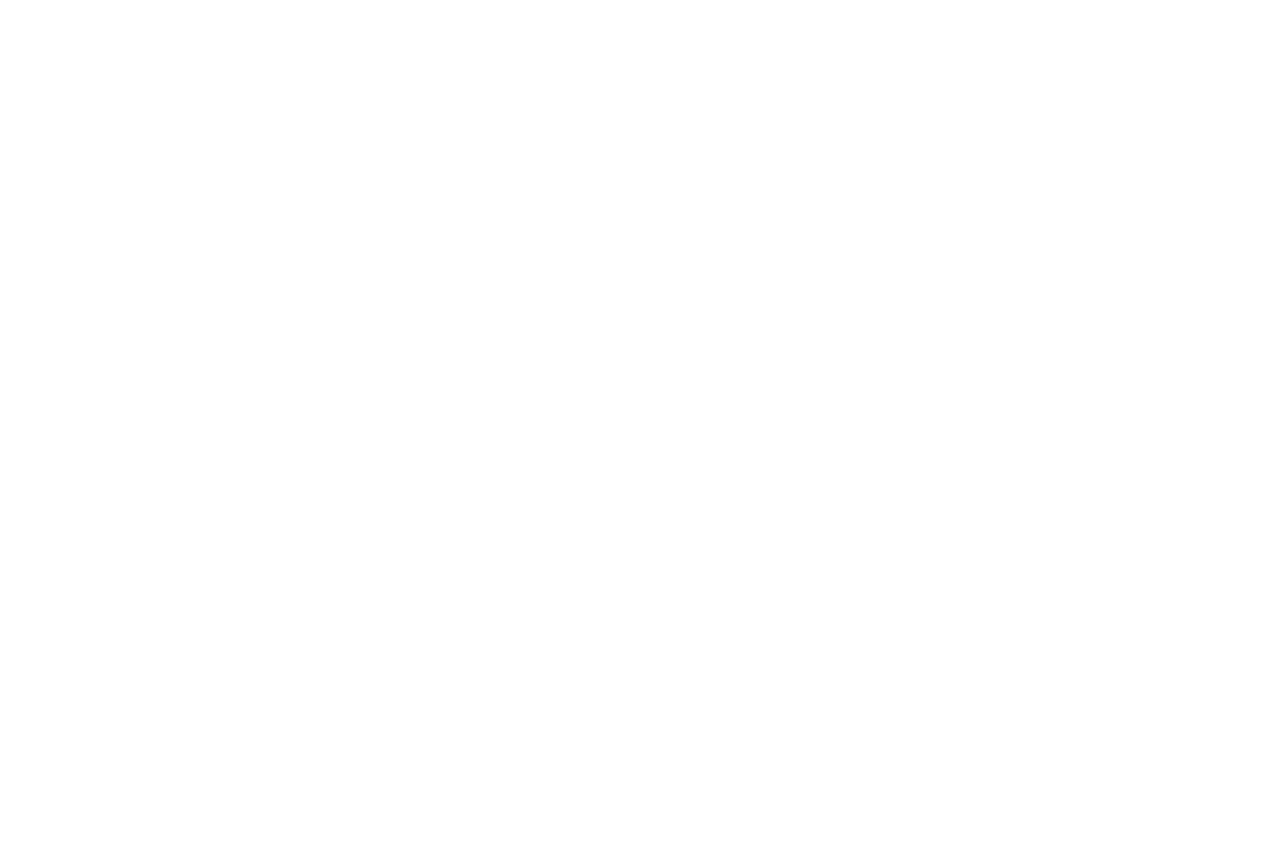
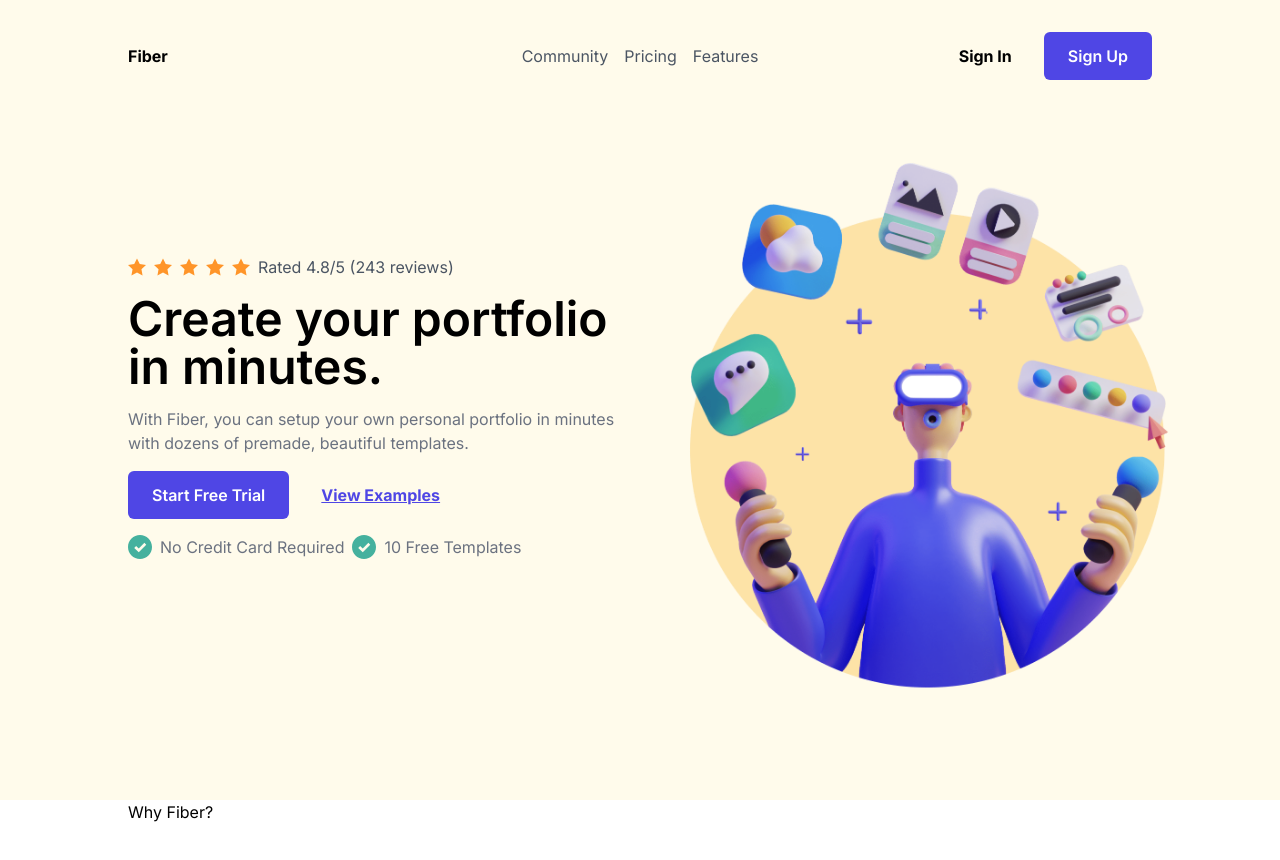
Before and after one commit to lucaxue/fiber-challenge, a React (Create React App) app: page / in a window 1280 px wide. Shown: the top 860 px of the page. Before the commit the page ends 800 px from the top, so only its background shows below. Built offline with nearby package versions, Linux system fonts and the light colour scheme.

Commit message:
Implement hero section

```diff
--- a/src/App.tsx
+++ b/src/App.tsx
@@ -1,10 +1,16 @@
 import React from 'react';
 import { BrowserRouter as Router, Switch, Route } from 'react-router-dom';
+import { Home } from './pages/Home';
 
 export const App: React.FC = () => (
   <Router>
     <Switch>
-      <Route path='/'/>
+      <Route path='/sign-up' />
+      <Route path='/sign-in' />
+      <Route path='/features' />
+      <Route path='/pricing' />
+      <Route path='/community' />
+      <Route path='/' component={Home} />
     </Switch>
   </Router>
 );
--- /dev/null
+++ b/src/components/ButtonLink.tsx
@@ -0,0 +1,16 @@
+import React from 'react';
+import { Link } from 'react-router-dom';
+
+interface Props {
+  to: string;
+  children: string;
+}
+
+export const ButtonLink: React.FC<Props> = ({ to, children }) => (
+  <Link
+    to={to}
+    className='bg-indigo-600 rounded-md py-3 px-6 font-semibold text-white'
+  >
+    {children}
+  </Link>
+);
--- /dev/null
+++ b/src/components/NavBar.tsx
@@ -0,0 +1,30 @@
+import React from 'react';
+import { Link } from 'react-router-dom';
+import { ButtonLink } from './ButtonLink';
+
+export const NavBar: React.FC = () => {
+  return (
+    <nav className='flex justify-between w-full py-8 items-center relative'>
+      <Link to='/'>
+        <h1 className='font-bold'>Fiber</h1>
+      </Link>
+      <ul className='flex gap-4 text-gray-600 absolute top-1/2 left-1/2 transform -translate-x-1/2 -translate-y-1/2'>
+        <li>
+          <Link to='/community'>Community</Link>
+        </li>
+        <li>
+          <Link to='/pricing'>Pricing</Link>
+        </li>
+        <li>
+          <Link to='/features'>Features</Link>
+        </li>
+      </ul>
+      <div className='flex items-center gap-8'>
+        <Link to='/sign-in'>
+          <h1 className='font-bold'>Sign In</h1>
+        </Link>
+        <ButtonLink to='/sign-up'>Sign Up</ButtonLink>
+      </div>
+    </nav>
+  );
+};
--- /dev/null
+++ b/src/components/layouts/Section.tsx
@@ -0,0 +1,12 @@
+import React from 'react';
+
+interface Props {
+  className?: string;
+  children: React.ReactNode;
+}
+
+export const Section: React.FC<Props> = ({ className, children }) => (
+  <div className={`${className} min-h-screen`}>
+    <div className='max-w-screen-lg mx-auto'>{children}</div>
+  </div>
+);
--- /dev/null
+++ b/src/components/sections/Hero.tsx
@@ -0,0 +1,54 @@
+import React from 'react';
+import hero from '../../assets/hero-illustration.png';
+import { ButtonLink } from '../ButtonLink';
+import { Link } from 'react-router-dom';
+import { ReactComponent as Checkmark } from '../../assets/Checkmark.svg';
+import { ReactComponent as Star } from '../../assets/star.svg';
+import { NavBar } from '../NavBar';
+import { Section } from '../layouts/Section';
+
+export const Hero: React.FC = () => {
+  return (
+    <Section className='bg-yellow-50'>
+      <NavBar />
+      <div className='mt-10 flex'>
+        <div className='w-1/2 flex flex-col justify-center gap-4'>
+          <div className='flex items-center gap-2'>
+            {[1, 2, 3, 4, 5].map(i => (
+              <Star />
+            ))}
+            <p className='text-gray-600'>Rated 4.8/5 (243 reviews)</p>
+          </div>
+          <h1 className='text-5xl font-semibold'>
+            Create your portfolio in minutes.
+          </h1>
+          <p className='text-gray-500'>
+            With Fiber, you can setup your own personal portfolio in minutes
+            with dozens of premade, beautiful templates.
+          </p>
+          <div className='flex items-center gap-8 relative'>
+            <ButtonLink to='#'>Start Free Trial</ButtonLink>
+            <Link to='#' className='font-bold text-indigo-600 underline'>
+              View Examples
+            </Link>
+          </div>
+          <div className='flex items-center gap-2'>
+            <div className='flex gap-2'>
+              <Checkmark />
+              <p className='text-gray-500'>No Credit Card Required</p>
+            </div>
+            <div className='flex gap-2'>
+              <Checkmark />
+              <p className='text-gray-500'>10 Free Templates</p>
+            </div>
+          </div>
+        </div>
+        <img
+          className='w-1/2 transform scale-110 translate-x-8'
+          src={hero}
+          alt='Hero Illustration'
+        />
+      </div>
+    </Section>
+  );
+};
--- /dev/null
+++ b/src/components/sections/Main.tsx
@@ -0,0 +1,10 @@
+import React from 'react';
+import { Section } from '../layouts/Section';
+
+export const Main: React.FC = () => {
+  return (
+    <Section>
+      <p>Why Fiber?</p>
+    </Section>
+  );
+};
--- /dev/null
+++ b/src/pages/Home.tsx
@@ -0,0 +1,10 @@
+import React from 'react';
+import { Hero } from '../components/sections/Hero';
+import { Main } from '../components/sections/Main';
+
+export const Home: React.FC = () => {
+  return <>
+  <Hero />
+  <Main />
+  </>;
+};
```
